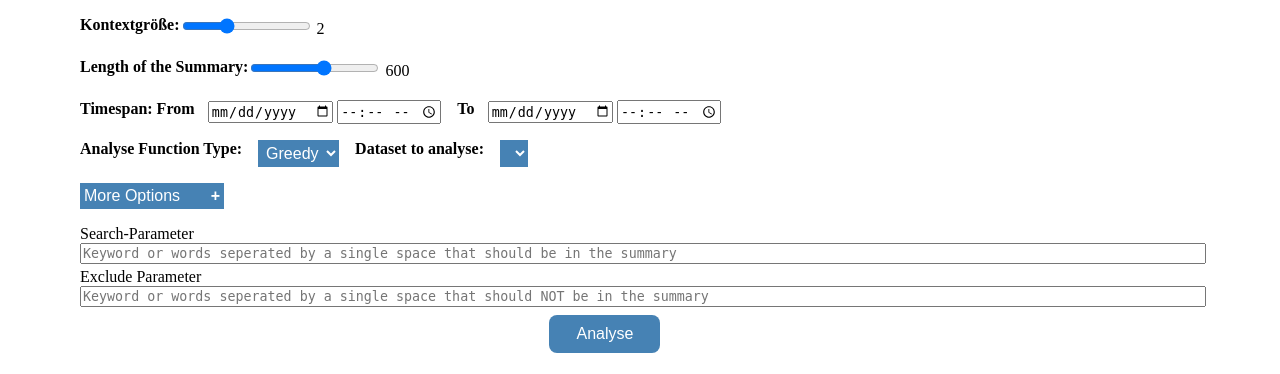
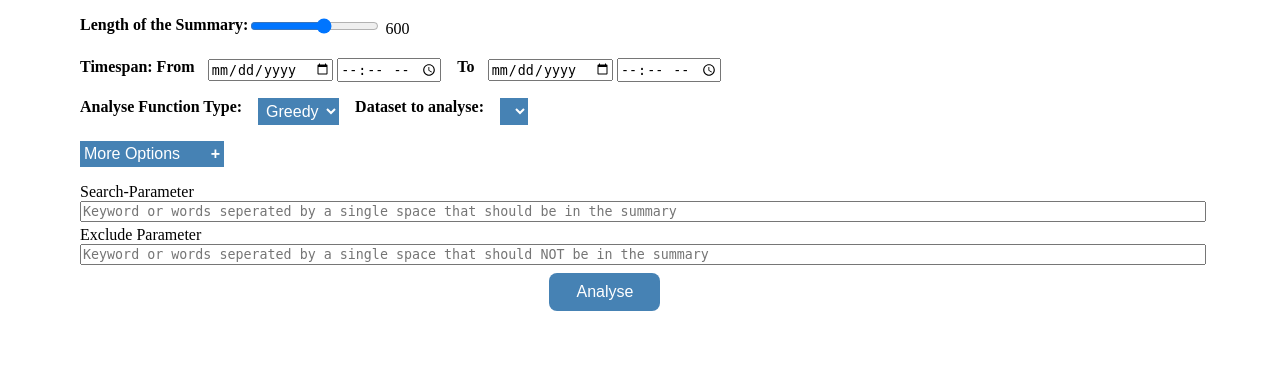
Before and after one commit to th-nuernberg/crisis-facts-summaries, a Flask app: page / in a window 1280 px wide. Shown: the part 70-444 px from the top of the page. Run offline with Flask 2, Linux system fonts and the light colour scheme; data that the repository does not hold is empty; some libraries are stand-ins or nearby versions.

Commit message:
removed slider vor Kontextgröße

```diff
--- a/website/Data/static/javascript/summarize_script.js
+++ b/website/Data/static/javascript/summarize_script.js
@@ -230,9 +230,6 @@ function get_parameter_as_json(){
     let dataset = document.getElementById("type_of_dataset").value
     if(!dataset){dataset = "empty"}
 
-    let ngramms = document.getElementById("ngram").value;
-    if(!ngramms){ngramms = 2}
-
     let max_length = document.getElementById("max_length").value;
     if(!max_length){max_length = 600}
 
@@ -273,7 +270,7 @@ function get_parameter_as_json(){
     let order_of_summary = document.getElementById("type_of_summary_return").value
 
     // Make a json with all parameters, to be send to the backend
-    let variables_for_summary = {"ngrams": ngramms,
+    let variables_for_summary = {
                                 "max_length": max_length,
                                 "question": summary_question,
                                 "exclude_params":exclude_params,
--- a/website/Data/templates/index.html
+++ b/website/Data/templates/index.html
@@ -16,13 +16,6 @@
         </header>
 
     <div>
-        <div class="Parameters" id="sliders_div">
-            <div class="params">
-                <label class="param_label" for="ngram">Kontextgröße:</label>
-                <input class="slider" type="range" value="2" min="1" max="4" id="ngram" oninput="this.nextElementSibling.value = this.value">
-                <output>2</output><br>
-            </div>
-        </div>
         <div class="Parameters">
             <div class="params">
                 <label class="param_label" for="max_length">Length of the Summary:</label>
```
